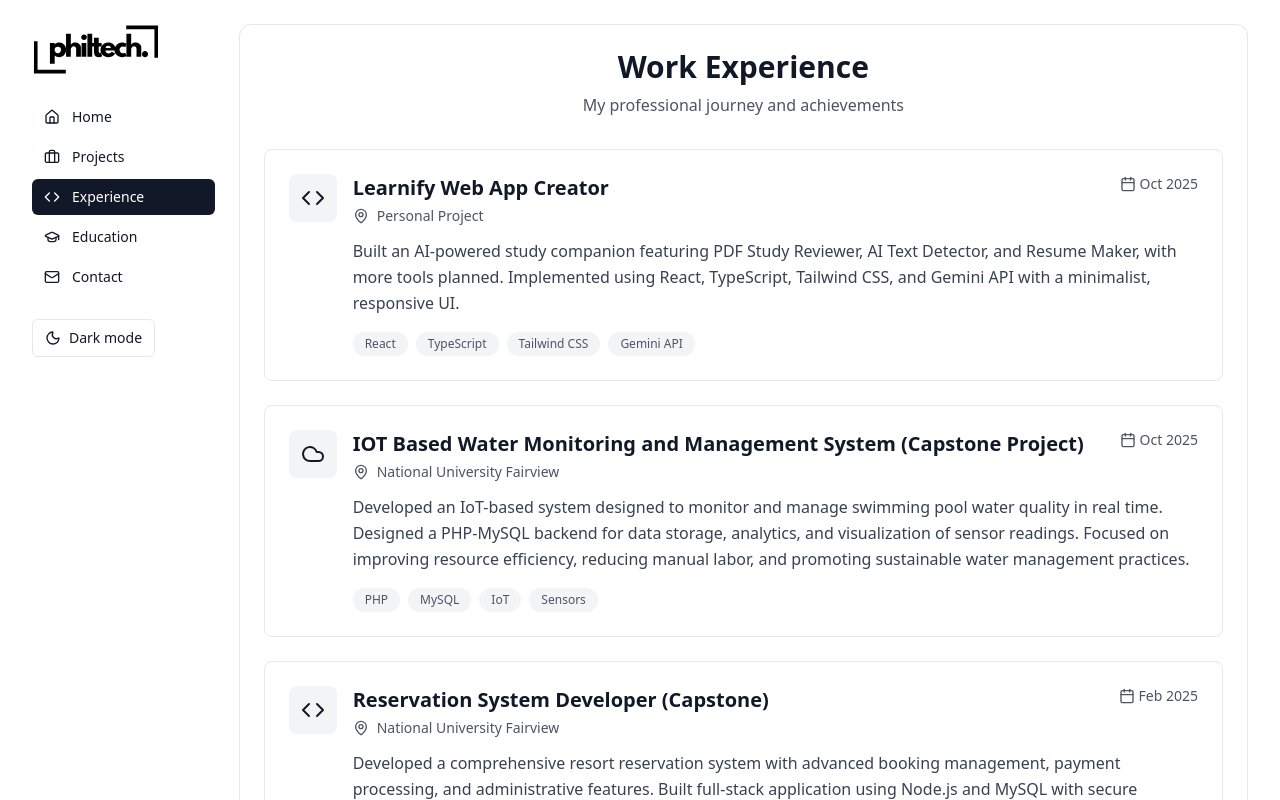
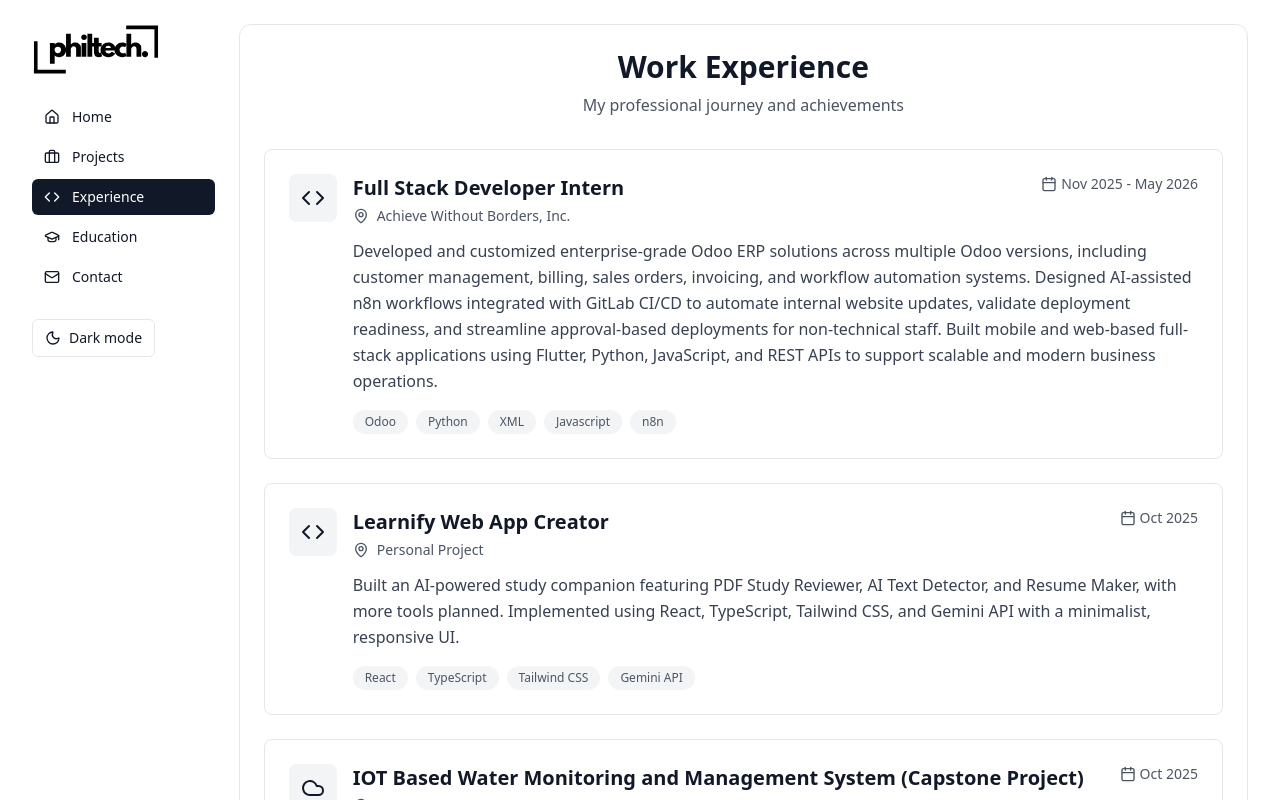
Before and after one commit to Anoncasphil/philtech, a React (Vite) app: page / in a window 1280 px wide. Both pictures are taken after a click on the button "Experience". Shown: the top 800 px of the page. Built offline with nearby package versions, Linux system fonts and the light colour scheme.

Commit message:
Updated Website Information such as: Work Experience, Home Information

```diff
--- a/package.json
+++ b/package.json
@@ -31,6 +31,6 @@
     "tailwindcss": "^3.4.18",
     "typescript": "~5.9.3",
     "typescript-eslint": "^8.45.0",
-    "vite": "^7.1.7"
+    "vite": "^7.3.6"
   }
 }
--- a/src/App.tsx
+++ b/src/App.tsx
@@ -142,7 +142,7 @@ type TabKey = 'home' | 'projects' | 'experience' | 'education' | 'contact'
                     </h1>
                     <p className="text-xl text-gray-600 dark:text-gray-300 mb-4">Web Developer</p>
                     <p className="text-lg text-gray-700 dark:text-gray-200 mb-6">
-                      BSIT Student at National University Fairview<br />
+                      BSIT Graduate at National University Fairview<br />
                       Specializing in Mobile & Internet Technology
                     </p>
 
@@ -191,8 +191,8 @@ type TabKey = 'home' | 'projects' | 'experience' | 'education' | 'contact'
                    <div className="grid grid-cols-1 md:grid-cols-3 gap-4">
                      <div className="bg-gray-50 dark:bg-gray-800 p-6 rounded-lg border border-gray-200 dark:border-gray-700">
                        <h3 className="text-sm font-medium text-gray-500 dark:text-gray-400 uppercase tracking-wide mb-4">Status</h3>
-                       <p className="text-lg font-semibold text-gray-900 dark:text-white mb-1">Student Developer</p>
-                       <p className="text-sm text-gray-600 dark:text-gray-300">Seeking internship opportunities</p>
+                       <p className="text-lg font-semibold text-gray-900 dark:text-white mb-1">Freelance Web Developer</p>
+                       <p className="text-sm text-gray-600 dark:text-gray-300">Seeking Job Opportunities</p>
                      </div>
 
                      <div className="bg-gray-50 dark:bg-gray-800 p-6 rounded-lg border border-gray-200 dark:border-gray-700">
@@ -214,13 +214,7 @@ type TabKey = 'home' | 'projects' | 'experience' | 'education' | 'contact'
                    <h2 className="text-2xl font-semibold mb-6 text-gray-900 dark:text-white">About Me</h2>
                    <div className="prose prose-gray dark:prose-invert max-w-none">
                      <p className="text-gray-600 dark:text-gray-300 leading-relaxed text-lg mb-4">
-                       I'm a passionate BSIT student at National University Fairview, specializing in Mobile & Internet Technology.
-                       My journey into development began with curiosity about how websites and applications work,
-                       and it has evolved into a deep passion for creating innovative solutions.
-                     </p>
-                     <p className="text-gray-600 dark:text-gray-300 leading-relaxed text-lg">
-                       I've built several projects including a comprehensive Resort Reservation System, IoT-based water monitoring platform,
-                       and inventory management systems. I'm always eager to learn new technologies and take on challenging projects.
+                       I'm a Full Stack Developer with experience building web, mobile, and enterprise applications. During my internship, I developed and customized Odoo ERP solutions, built REST APIs, and created automation workflows using Python, JavaScript, Flutter, GitLab CI/CD, and n8n. I enjoy solving real-world problems through technology and continuously expanding my expertise in full-stack development, cloud technologies, and software automation.
                      </p>
                    </div>
                  </div>
@@ -422,7 +416,44 @@ type TabKey = 'home' | 'projects' | 'experience' | 'education' | 'contact'
                   <p className="text-gray-600 dark:text-gray-400">My professional journey and achievements</p>
                 </div>
 
+
+
                 <div className="space-y-6">
+                  {/* Odoo Experience */}
+                  <div className="bg-white dark:bg-gray-900 border border-gray-200 dark:border-gray-800 rounded-lg p-6 hover:border-gray-900 dark:hover:border-white transition-colors">
+                    <div className="flex items-start gap-4">
+                      <div className="flex-shrink-0 w-12 h-12 bg-gray-100 dark:bg-gray-800 rounded-lg flex items-center justify-center">
+                        <Code className="h-6 w-6 text-gray-900 dark:text-white" />
+                      </div>
+                      <div className="flex-1">
+                        <div className="flex items-start justify-between mb-3">
+                          <div>
+                            <h3 className="text-xl font-semibold text-gray-900 dark:text-white mb-1">Full Stack Developer Intern</h3>
+                            <div className="flex items-center gap-2 text-sm text-gray-600 dark:text-gray-400">
+                              <MapPin className="h-4 w-4" />
+                              <span>Achieve Without Borders, Inc.</span>
+                            </div>
+                          </div>
+                          <div className="flex items-center gap-1 text-sm text-gray-600 dark:text-gray-400">
+                            <Calendar className="h-4 w-4" />
+                            <span>Nov 2025 - May 2026</span>
+                          </div>
+                        </div>
+                        <p className="text-gray-700 dark:text-gray-300 leading-relaxed mb-4">
+                          Developed and customized enterprise-grade Odoo ERP solutions across multiple Odoo versions, including customer management, billing, sales orders, invoicing, and workflow automation systems. Designed AI-assisted n8n workflows integrated with GitLab CI/CD to automate internal website updates, validate deployment readiness, and streamline approval-based deployments for non-technical staff. Built mobile and web-based full-stack applications using Flutter, Python, JavaScript, and REST APIs to support scalable and modern business operations.
+                        </p>
+                        <div className="flex flex-wrap gap-2">
+                          <span className="px-3 py-1 text-xs font-medium text-gray-600 dark:text-gray-400 bg-gray-100 dark:bg-gray-800 rounded-full">Odoo</span>
+                          <span className="px-3 py-1 text-xs font-medium text-gray-600 dark:text-gray-400 bg-gray-100 dark:bg-gray-800 rounded-full">Python</span>
+                          <span className="px-3 py-1 text-xs font-medium text-gray-600 dark:text-gray-400 bg-gray-100 dark:bg-gray-800 rounded-full">XML</span>
+                          <span className="px-3 py-1 text-xs font-medium text-gray-600 dark:text-gray-400 bg-gray-100 dark:bg-gray-800 rounded-full">Javascript</span>
+                          <span className="px-3 py-1 text-xs font-medium text-gray-600 dark:text-gray-400 bg-gray-100 dark:bg-gray-800 rounded-full">n8n</span>
+                        </div>
+                      </div>
+                    </div>
+                  </div>
+
+
                   {/* Personal Project */}
                   <div className="bg-white dark:bg-gray-900 border border-gray-200 dark:border-gray-800 rounded-lg p-6 hover:border-gray-900 dark:hover:border-white transition-colors">
                     <div className="flex items-start gap-4">
```
Also changed, not shown: 1 other file (tests, documents, lock files or other folders).
